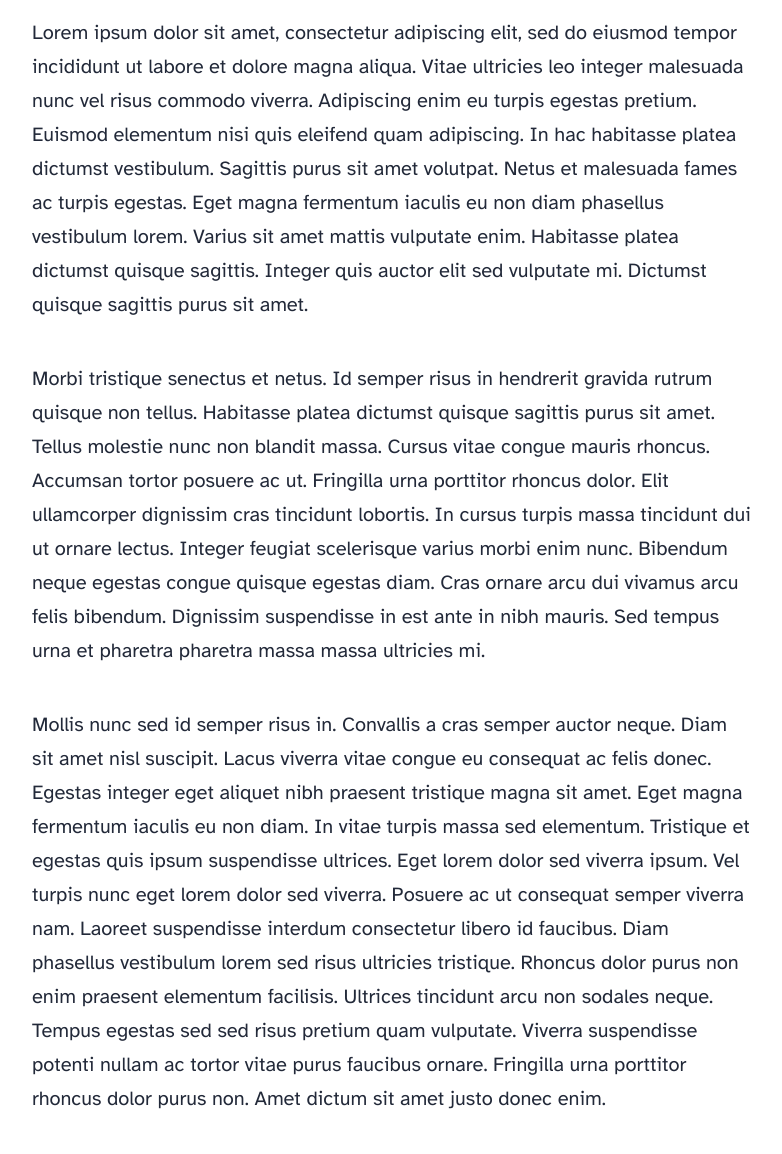
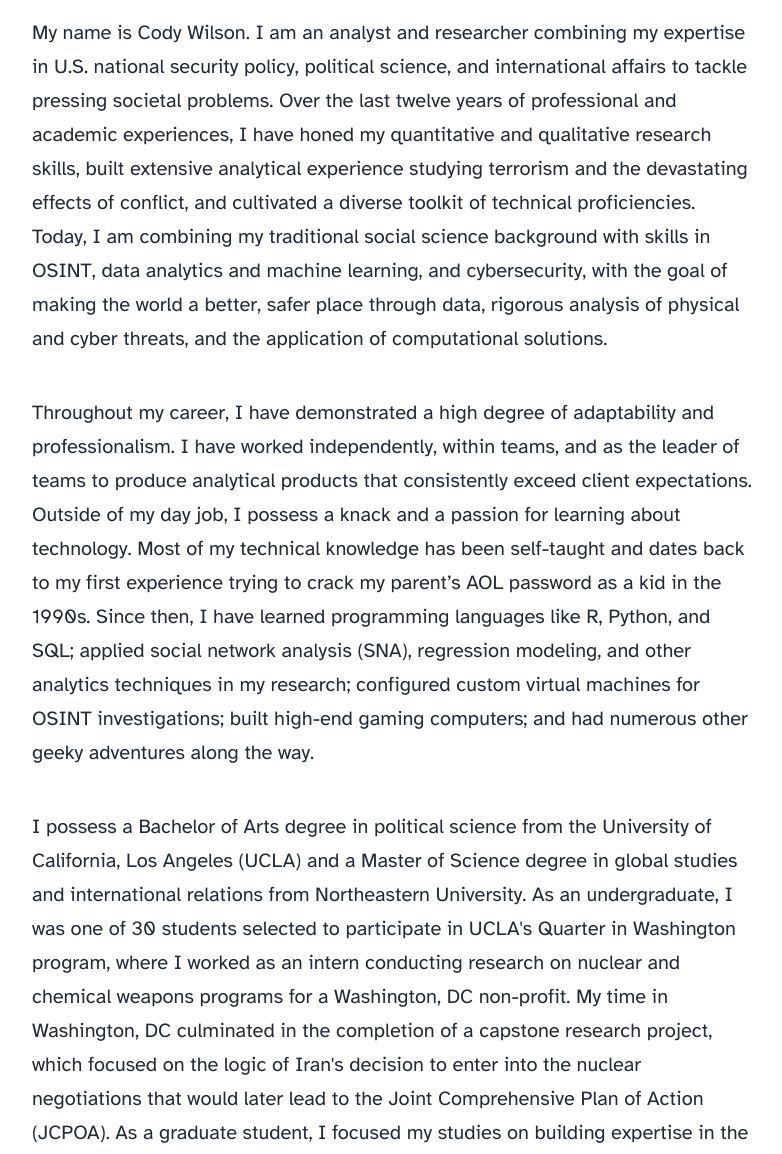
Before and after one commit to Wonk-Security/site, an Astro site: page /about in a window 1280 px wide. Shown: the part 856-2010 px from the top of the page, without its empty margins (248-1030 px from the left). Built offline with nearby package versions, Linux system fonts and the light colour scheme; Astro itself is replaced by a stand-in of ours.

Commit message:
Update about.astro
Signed-off-by: Cody Wilson <29614783+CWilson01@users.noreply.github.com>

```diff
--- a/src/pages/about.astro
+++ b/src/pages/about.astro
@@ -4,59 +4,31 @@ import Layout from '../layouts/BlogPost.astro';
 
 <Layout
 	title="About Me"
-	description="Lorem ipsum dolor sit amet"
-	pubDate={new Date('August 08 2021')}
+	description="Professional Biography for Cody Wilson"
+	pubDate={new Date('April 18 2025')}
 	heroImage="/blog-placeholder-about.jpg"
 >
 	<p>
-		Lorem ipsum dolor sit amet, consectetur adipiscing elit, sed do eiusmod tempor incididunt ut
-		labore et dolore magna aliqua. Vitae ultricies leo integer malesuada nunc vel risus commodo
-		viverra. Adipiscing enim eu turpis egestas pretium. Euismod elementum nisi quis eleifend quam
-		adipiscing. In hac habitasse platea dictumst vestibulum. Sagittis purus sit amet volutpat. Netus
-		et malesuada fames ac turpis egestas. Eget magna fermentum iaculis eu non diam phasellus
-		vestibulum lorem. Varius sit amet mattis vulputate enim. Habitasse platea dictumst quisque
-		sagittis. Integer quis auctor elit sed vulputate mi. Dictumst quisque sagittis purus sit amet.
+		My name is Cody Wilson. I am an analyst and researcher combining my expertise in U.S. national security policy, political science, and international affairs to tackle pressing societal problems. Over the last twelve years of professional and academic experiences, I have honed my quantitative and qualitative research skills, built extensive analytical experience studying terrorism and the devastating effects of conflict, and cultivated a diverse toolkit of technical proficiencies. Today, I am combining my traditional social science background with skills in OSINT, data analytics and machine learning, and cybersecurity, with the goal of making the world a better, safer place through data, rigorous analysis of physical and cyber threats, and the application of computational solutions.
 	</p>
 
 	<p>
-		Morbi tristique senectus et netus. Id semper risus in hendrerit gravida rutrum quisque non
-		tellus. Habitasse platea dictumst quisque sagittis purus sit amet. Tellus molestie nunc non
-		blandit massa. Cursus vitae congue mauris rhoncus. Accumsan tortor posuere ac ut. Fringilla urna
-		porttitor rhoncus dolor. Elit ullamcorper dignissim cras tincidunt lobortis. In cursus turpis
-		massa tincidunt dui ut ornare lectus. Integer feugiat scelerisque varius morbi enim nunc.
-		Bibendum neque egestas congue quisque egestas diam. Cras ornare arcu dui vivamus arcu felis
-		bibendum. Dignissim suspendisse in est ante in nibh mauris. Sed tempus urna et pharetra pharetra
-		massa massa ultricies mi.
+		Throughout my career, I have demonstrated a high degree of adaptability and professionalism. I have worked independently, within teams, and as the leader of teams to produce analytical products that consistently exceed client expectations. Outside of my day job, I possess a knack and a passion for learning about technology. Most of my technical knowledge has been self-taught and dates back to my first experience trying to crack my parent’s AOL password as a kid in the 1990s. Since then, I have learned programming languages like R, Python, and SQL; applied social network analysis (SNA), regression modeling, and other analytics techniques in my research; configured custom virtual machines for OSINT investigations; built high-end gaming computers; and had numerous other geeky adventures along the way.
 	</p>
 
 	<p>
-		Mollis nunc sed id semper risus in. Convallis a cras semper auctor neque. Diam sit amet nisl
-		suscipit. Lacus viverra vitae congue eu consequat ac felis donec. Egestas integer eget aliquet
-		nibh praesent tristique magna sit amet. Eget magna fermentum iaculis eu non diam. In vitae
-		turpis massa sed elementum. Tristique et egestas quis ipsum suspendisse ultrices. Eget lorem
-		dolor sed viverra ipsum. Vel turpis nunc eget lorem dolor sed viverra. Posuere ac ut consequat
-		semper viverra nam. Laoreet suspendisse interdum consectetur libero id faucibus. Diam phasellus
-		vestibulum lorem sed risus ultricies tristique. Rhoncus dolor purus non enim praesent elementum
-		facilisis. Ultrices tincidunt arcu non sodales neque. Tempus egestas sed sed risus pretium quam
-		vulputate. Viverra suspendisse potenti nullam ac tortor vitae purus faucibus ornare. Fringilla
-		urna porttitor rhoncus dolor purus non. Amet dictum sit amet justo donec enim.
+		I possess a Bachelor of Arts degree in political science from the University of California, Los Angeles (UCLA) and a Master of Science degree in global studies and international relations from Northeastern University. As an undergraduate, I was one of 30 students selected to participate in UCLA's Quarter in Washington program, where I worked as an intern conducting research on nuclear and chemical weapons programs for a Washington, DC non-profit. My time in Washington, DC culminated in the completion of a capstone research project, which focused on the logic of Iran's decision to enter into the nuclear negotiations that would later lead to the Joint Comprehensive Plan of Action (JCPOA). As a graduate student, I focused my studies on building expertise in the study of terrorism and violent extremism. Along the way, I first started learning how to code using the R statistical programming language. I also learned how to analyze geographic conflict data using GIS software, led research teams, and published two major pieces of original research. My work during this period appeared on the Social Science Research Network, Talking About Terrorism, and Inkstick Media.
 	</p>
 
 	<p>
-		Mattis ullamcorper velit sed ullamcorper morbi tincidunt. Tortor posuere ac ut consequat semper
-		viverra. Tellus mauris a diam maecenas sed enim ut sem viverra. Venenatis urna cursus eget nunc
-		scelerisque viverra mauris in. Arcu ac tortor dignissim convallis aenean et tortor at. Curabitur
-		gravida arcu ac tortor dignissim convallis aenean et tortor. Egestas tellus rutrum tellus
-		pellentesque eu. Fusce ut placerat orci nulla pellentesque dignissim enim sit amet. Ut enim
-		blandit volutpat maecenas volutpat blandit aliquam etiam. Id donec ultrices tincidunt arcu. Id
-		cursus metus aliquam eleifend mi.
+		After earning my master's degree, I continued my work researching terrorism and violent extremism while refining my research focus to hone in on  some of the darker sides of technology as it pertained to extremist usage of the Internet. I authored another research paper looking at online recruitment by terrorist groups, served as part of a team of researchers producing profiles of jihadists for an open source dataset, and received an offer to work as a full-time national security analyst for a Washington, DC-based firm. As an analyst, I worked with both the U.S. and Canadian militaries; drafted reports and attack attributions used in federal litigation; helped create and run eight successful wargames; co-authored an in-depth report on modern information operation tactics, techniques, and procedures; co-authored an article published in <em>Lawfare</em>; produced a cybersecurity-focused tabletop exercise; served as a project manager; and much more. More recently, I became a consultant with the same company, where I worked closely with colleagues to facilitate another wargame, led the creation of a series of multiple analytical reports focused on online threats for a client, and subsequently created a technical training regimen to teach other analysts to do the same type of technically-focused work.
 	</p>
 
 	<p>
-		Tempus quam pellentesque nec nam aliquam sem. Risus at ultrices mi tempus imperdiet. Id porta
-		nibh venenatis cras sed felis eget velit. Ipsum a arcu cursus vitae. Facilisis magna etiam
-		tempor orci eu lobortis elementum. Tincidunt dui ut ornare lectus sit. Quisque non tellus orci
-		ac. Blandit libero volutpat sed cras. Nec tincidunt praesent semper feugiat nibh sed pulvinar
-		proin gravida. Egestas integer eget aliquet nibh praesent tristique magna.
+		I have also had the privilege of receiving professional training in open source intelligence techniques, website forensics, digital investigations, and more by the Atlantic Council's Digital Forensic Research Lab (DFRLab) through the Digital Sherlocks training program. I have built a strong technical knowledge base over the years by taking coursework in my free time on R and Python programming, data analytics, data privacy, and cybersecurity. In addition, I am constantly learning about new ways to apply quantitative and qualitative research methodologies to better understand and model complex social systems, such as learning social network analysis to better understand how threat actors conducting information operations interact with legitimate users on social media. As another example of this, in August 2022, I completed the eight courses and capstone project requirements necessary to earn Google's Data Analytics Professional certification. I then went on to complete the three courses in Andrew Ng's industry leading Machine Learning Specialization on Coursera in January 2023.
+	</p>
+
+	<p>
+		If you are interested in more information about my background and previous work, please check out my full CV <a href="https://wonksecurity.com/cv/" target="_blank" rel="noopener">here</a> or my research <a href="https://wonksecurity.com/research/" title="">here</a>.
 	</p>
 </Layout>
```
